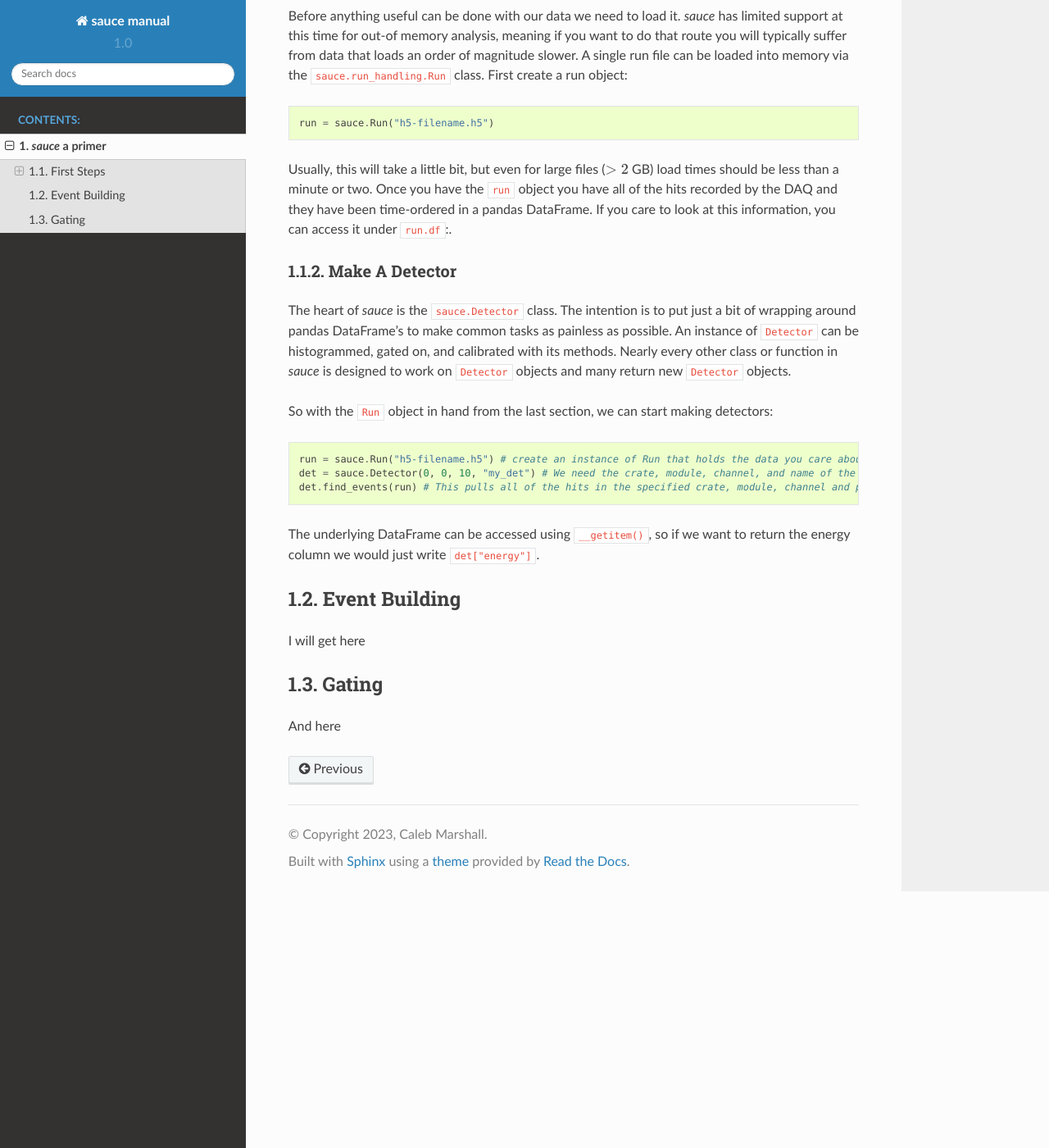
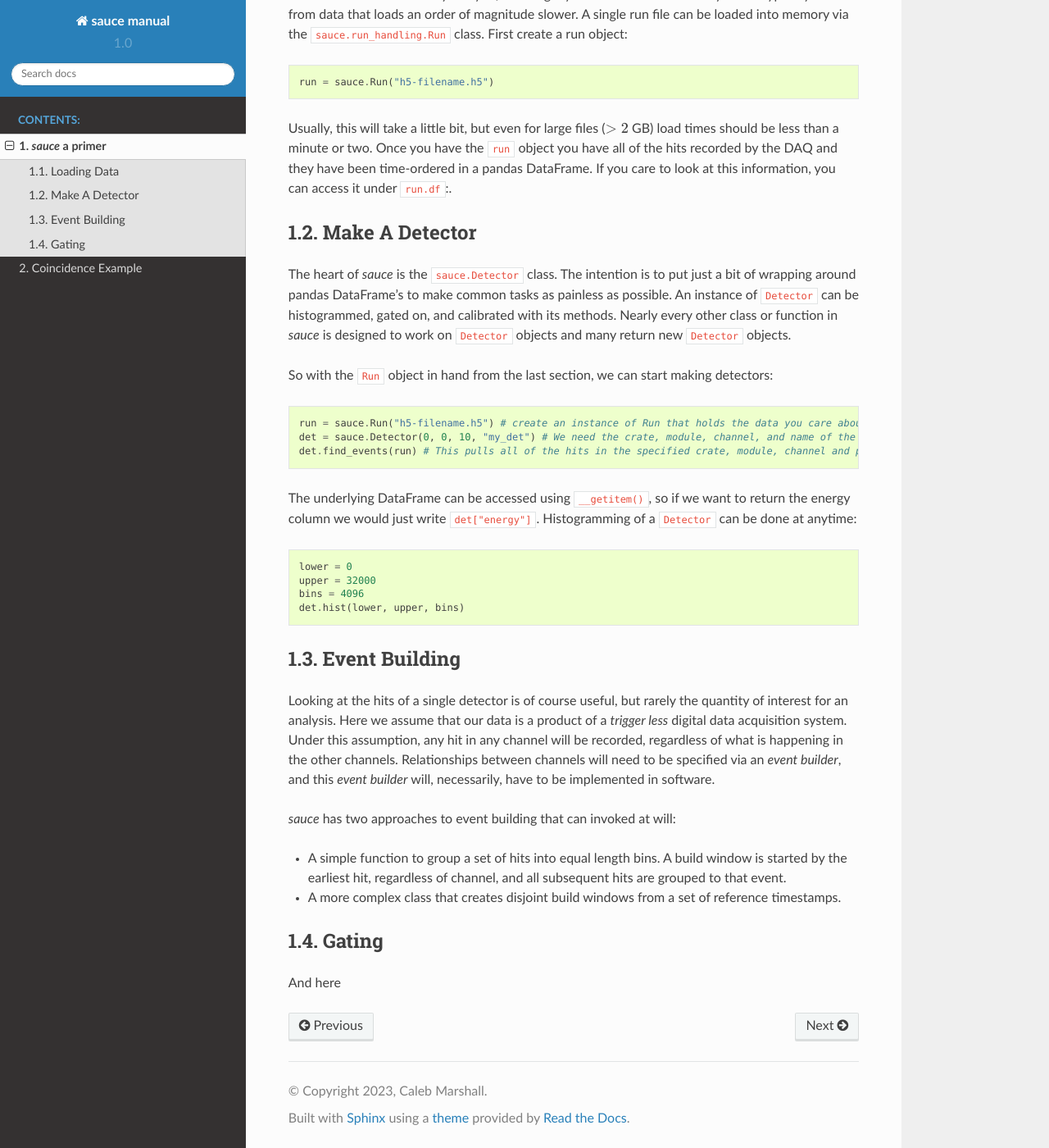
Before and after one commit to camarsha/sauce, a Sphinx documentation site: the page built from docs/source/intro.rst, in a window 1280 px wide and 1400 px high, scrolled down 807 px. Shown: the whole window at 82% size. Built offline with Sphinx 7.4.7 and the Read the Docs theme 2.0.0, drawn with Linux system fonts in a browser that asks for light colours; some of the changed text lies outside the part shown.

Commit message:
More docs and bugs fixes

```diff
--- a/docs/source/intro.rst
+++ b/docs/source/intro.rst
@@ -14,10 +14,8 @@ about the data that you have to deal with:
 3) Data is timestamped from a digital data acquisition system.
 
 Data that meets these 3 criteria is what :code:`sauce` is targeted towards.
+So, let's start.
 
-+++++++++++
-First Steps
-+++++++++++
 
 Import the package...
 
@@ -68,17 +66,34 @@ So with the :code:`Run` object in hand from the last section, we can start makin
    det.find_events(run) # This pulls all of the hits in the specified crate, module, channel and puts them into det.data
 
 The underlying DataFrame can be accessed using :code:`__getitem()`, so if we want to return the energy column we would just write
-:code:`det["energy"]`.
+:code:`det["energy"]`. Histogramming of a :code:`Detector` can be done at anytime:
+
+.. code-block:: python
+
+   lower = 0
+   upper = 32000
+   bins = 4096
+   det.hist(lower, upper, bins)
 
 
-++++++++++++++
+
 Event Building
-++++++++++++++
+==============
 
-I will get here
+Looking at the hits of a single detector is of course useful, but
+rarely the quantity of interest for an analysis. Here we assume that our data is a product of a *trigger less* digital data acquisition system. Under this assumption, any hit in any channel will be recorded, regardless of what is happening in the other channels. Relationships between channels will need to be specified via an *event builder*, and this *event builder* will, necessarily, have to be implemented in software.
 
-++++++
+*sauce* has two approaches to event building that can invoked at will:
+
+* A simple function to group a set of hits into equal length bins. A build window is started by the earliest
+  hit, regardless of channel, and all subsequent hits are grouped to that event.
+
+* A more complex class that creates disjoint build windows from a set of reference timestamps.
+
+
+
+
 Gating
-++++++
+======
 
 And here
```
Also changed, not shown: README.md (+2 -0 lines), docs/index.rst (deleted, +0 -20 lines), docs/source/example.rst (added, +38 -0 lines), docs/source/index.rst (+5 -4 lines), 1 other file.
